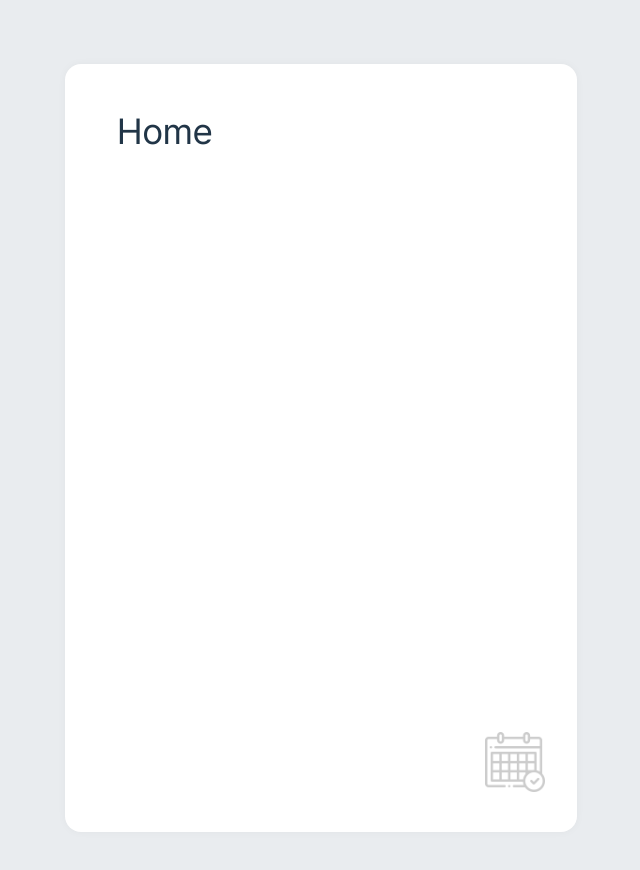
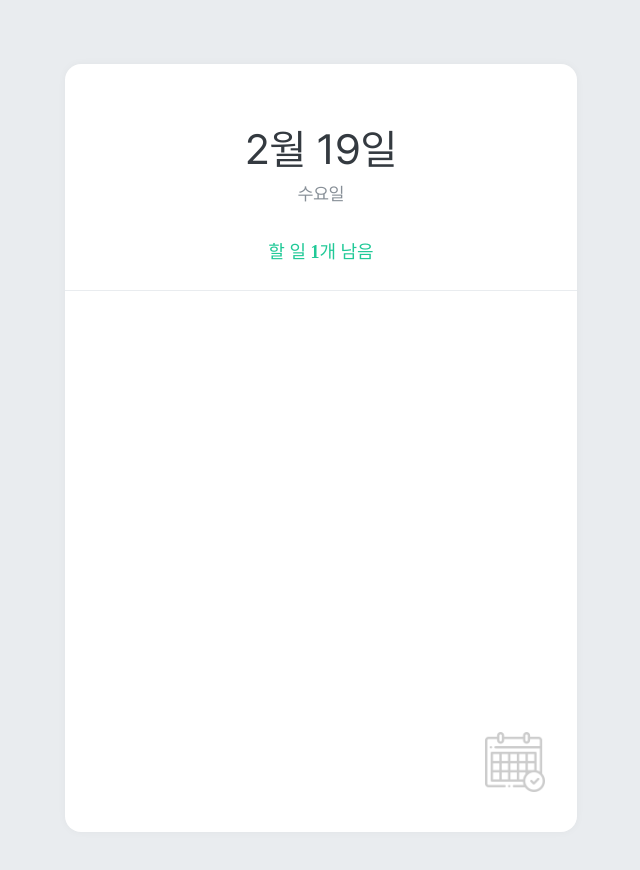
Before and after one commit to jsh6269/react-seminar, a React (Vite) app: page / in a window 1280 px wide. Shown: the top 870 px of the page, without its empty margins (319-959 px from the left). Built offline with nearby package versions, Linux system fonts and the light colour scheme; a web font is replaced by a local one.

Commit message:
feat: TodoHead

```diff
--- a/package.json
+++ b/package.json
@@ -11,6 +11,7 @@
   },
   "dependencies": {
     "@tailwindcss/vite": "^4.0.7",
+    "date-fns": "^4.1.0",
     "react": "^19.0.0",
     "react-dom": "^19.0.0",
     "react-router-dom": "^7.2.0",
--- /dev/null
+++ b/src/components/TodoHead/index.jsx
@@ -0,0 +1,20 @@
+const TodoHead = ({ todos }) => {
+  const undoneCount = todos.filter((todo) => !todo.done).length;
+  const today = new Date();
+  const dateString = today.toLocaleDateString("ko-KR", {
+    month: "long",
+    day: "numeric",
+  });
+  const date = `${dateString}`;
+  const day = today.toLocaleDateString("ko-KR", { weekday: "long" });
+
+  return (
+    <div className="head-container">
+      <h1>{date}</h1>
+      <p className="day">{day}</p>
+      <div className="todos-left">할 일 {undoneCount}개 남음</div>
+    </div>
+  );
+};
+
+export default TodoHead;
--- a/src/routes/HomePage.jsx
+++ b/src/routes/HomePage.jsx
@@ -1,10 +1,16 @@
 import { Link } from "react-router-dom";
+import { format } from "date-fns";
+import TodoHead from "../components/TodoHead";
+import TodoDummyData from "../data/dummy.json";
 import CalenderIcon from "../assets/images/calendar.png";
 
 const HomePage = () => {
+  const today = format(new Date(), "yyyy-MM-dd");
+  const todos = TodoDummyData[today] || [];
+
   return (
     <>
-      <h1 className="text-start m-12 mb-8 px-1">Home</h1>
+      <TodoHead todos={todos} />
       <Link to="/history">
         <img
           src={CalenderIcon}
```
Also changed, not shown: 1 other file (tests, documents, lock files or other folders).
